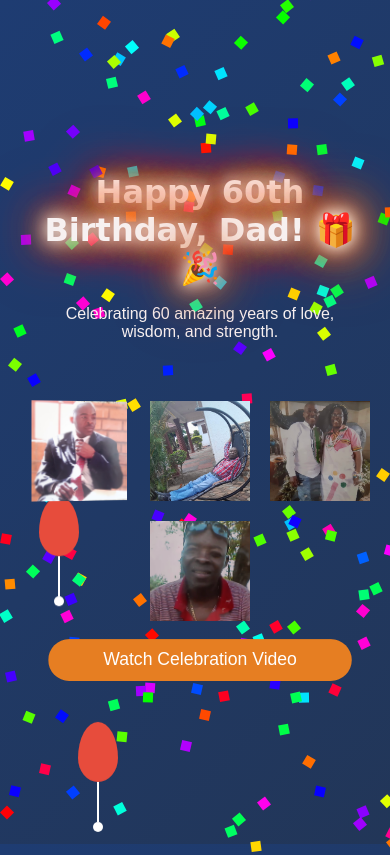
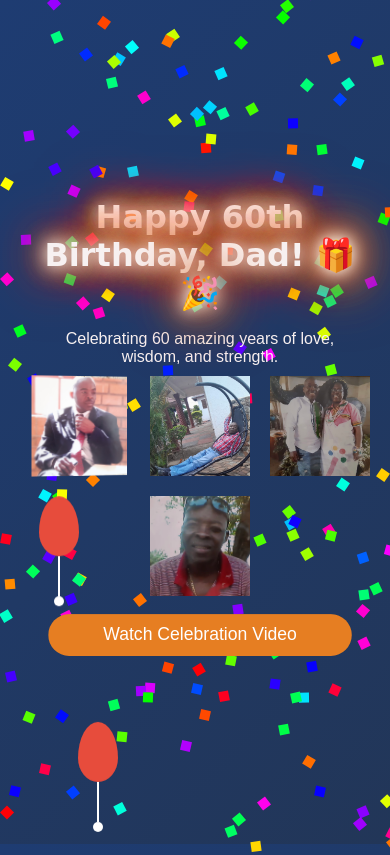
Before and after one commit to TheOptimisticDev/60th-birthday-celebration, a plain HTML site: page explore.html in a window 390 px wide. Shown: the top 855 px of the page. Drawn offline with Linux system fonts and the light colour scheme.

Commit message:
reduced explore page mobile responsiveness

```diff
--- a/styles.css
+++ b/styles.css
@@ -112,7 +112,6 @@ p {
   flex-wrap: wrap;
   justify-content: center;
   gap: 20px;
-  margin-top: 50px;
 }
 
 /* Each tile */
@@ -286,8 +285,9 @@ p {
   /* Responsive Design */
 @media (max-width: 768px) {
   h1 {
+    font-family: 'Dancing Script', cursive;
     font-size: 2rem;
-    padding: 8px 16px;
+    padding: 8px;
   }
 
   p {
```
